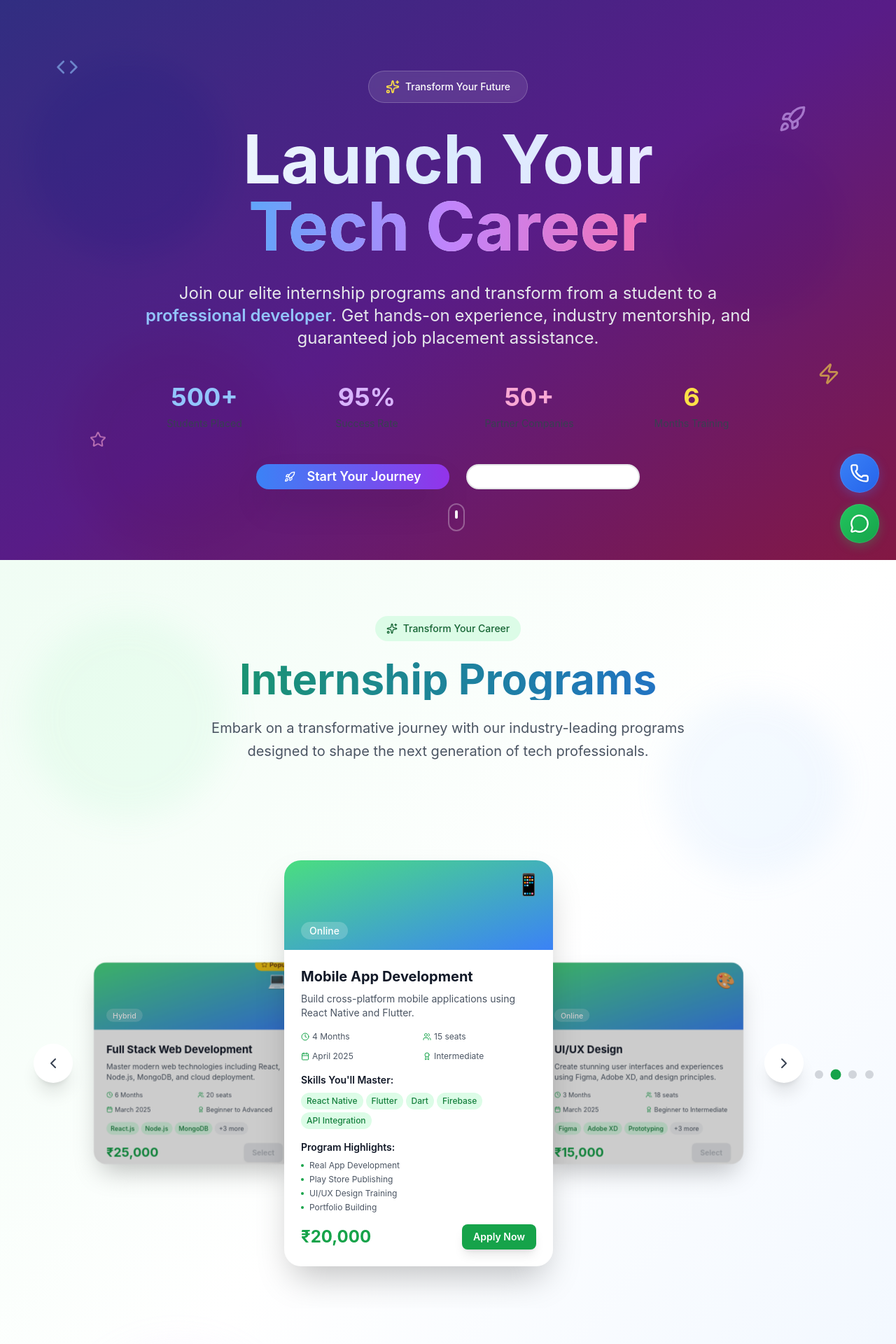
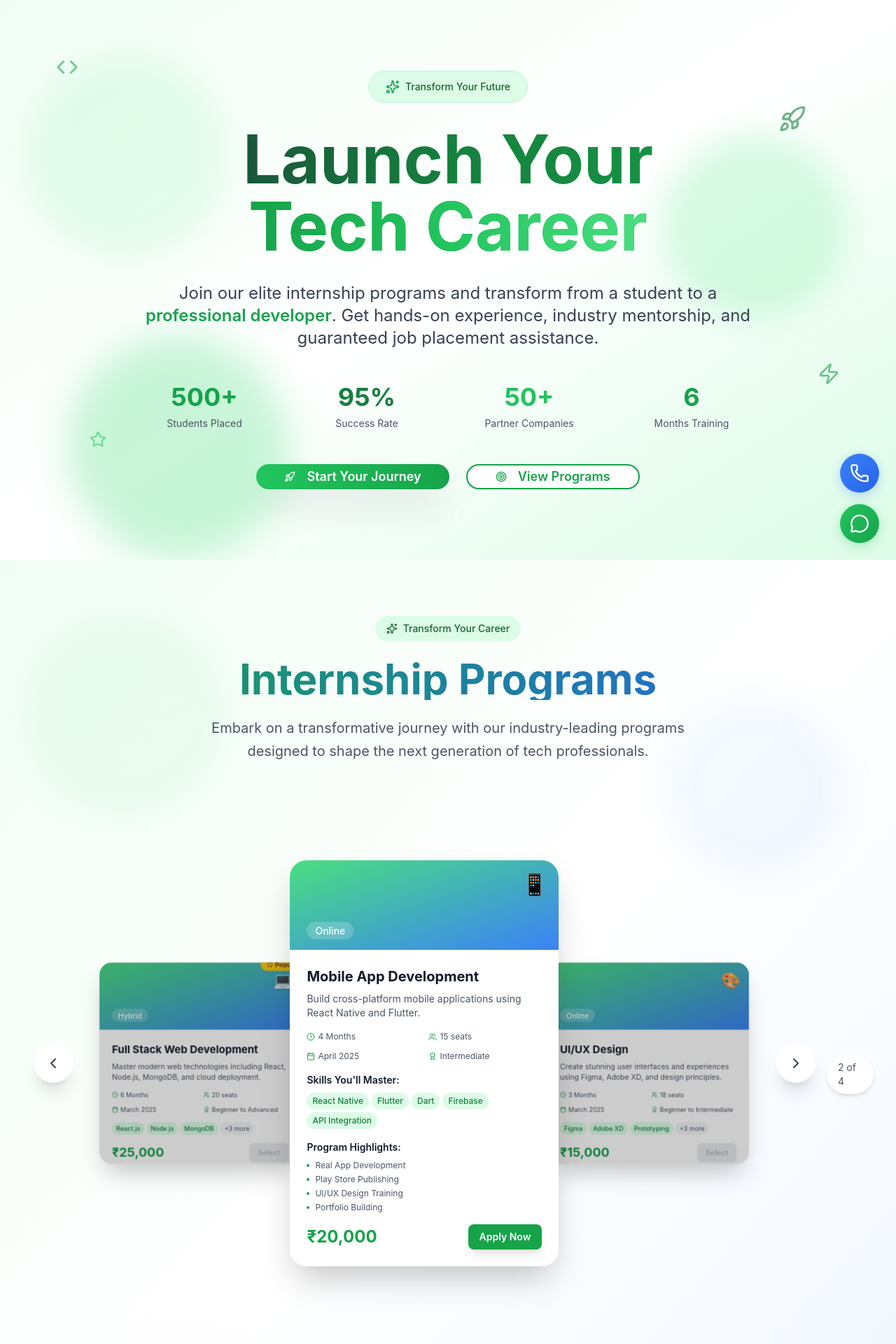
Before and after one commit to kushvardhan/jankiinfotech, a Next.js app: page /internship in a window 1280 px wide. Shown: the top 1920 px of the page at 70% size. Built offline with nearby package versions, Linux system fonts and the light colour scheme.

Commit message:
internship card , dot removed

```diff
--- a/src/app/internship/page.tsx
+++ b/src/app/internship/page.tsx
@@ -34,52 +34,54 @@ export default function InternshipPage() {
   return (
     <div className="min-h-screen bg-gray-50 overflow-x-hidden">
       {/* Hero Section */}
-      <section className="relative min-h-screen bg-gradient-to-br from-indigo-900 via-purple-900 to-pink-900 text-white overflow-hidden">
+      <section className="relative min-h-screen bg-gradient-to-br from-green-50 via-white to-green-100 text-gray-800 overflow-hidden">
         {/* Animated Background Elements */}
         <div className="absolute inset-0">
-          <div className="absolute top-20 left-10 w-72 h-72 bg-blue-400 rounded-full mix-blend-multiply filter blur-xl opacity-20 animate-blob"></div>
-          <div className="absolute top-40 right-10 w-72 h-72 bg-purple-400 rounded-full mix-blend-multiply filter blur-xl opacity-20 animate-blob animation-delay-2000"></div>
-          <div className="absolute -bottom-8 left-20 w-72 h-72 bg-pink-400 rounded-full mix-blend-multiply filter blur-xl opacity-20 animate-blob animation-delay-4000"></div>
+          <div className="absolute top-20 left-10 w-72 h-72 bg-green-200 rounded-full mix-blend-multiply filter blur-xl opacity-30 animate-blob"></div>
+          <div className="absolute top-40 right-10 w-72 h-72 bg-green-300 rounded-full mix-blend-multiply filter blur-xl opacity-30 animate-blob animation-delay-2000"></div>
+          <div className="absolute -bottom-8 left-20 w-72 h-72 bg-green-400 rounded-full mix-blend-multiply filter blur-xl opacity-30 animate-blob animation-delay-4000"></div>
         </div>
 
         {/* Floating Icons */}
         <div className="absolute inset-0 overflow-hidden">
           <div className="absolute top-20 left-20 animate-float">
-            <Code className="h-8 w-8 text-blue-300 opacity-60" />
+            <Code className="h-8 w-8 text-green-600 opacity-60" />
           </div>
           <div className="absolute top-40 right-32 animate-float-delayed">
-            <Rocket className="h-10 w-10 text-purple-300 opacity-60" />
+            <Rocket className="h-10 w-10 text-green-700 opacity-60" />
           </div>
           <div className="absolute bottom-40 left-32 animate-float">
-            <Star className="h-6 w-6 text-pink-300 opacity-60" />
+            <Star className="h-6 w-6 text-green-500 opacity-60" />
           </div>
           <div className="absolute bottom-60 right-20 animate-float-delayed">
-            <Zap className="h-8 w-8 text-yellow-300 opacity-60" />
+            <Zap className="h-8 w-8 text-green-600 opacity-60" />
           </div>
         </div>
 
         <div className="container mx-auto max-w-7xl px-4 sm:px-6 lg:px-8 relative z-10 flex items-center min-h-screen">
           <div className="text-center w-full">
             {/* Badge */}
-            <div className="inline-flex items-center bg-white bg-opacity-10 backdrop-blur-sm border border-white border-opacity-20 rounded-full px-6 py-3 mb-8">
-              <Sparkles className="h-5 w-5 mr-2 text-yellow-300" />
-              <span className="text-sm font-medium">Transform Your Future</span>
+            <div className="inline-flex items-center bg-green-100 border border-green-200 rounded-full px-6 py-3 mb-8">
+              <Sparkles className="h-5 w-5 mr-2 text-green-600" />
+              <span className="text-sm font-medium text-green-800">
+                Transform Your Future
+              </span>
             </div>
 
             {/* Main Heading */}
-            <h1 className="text-6xl md:text-8xl font-bold mb-8 bg-gradient-to-r from-white via-blue-100 to-purple-100 bg-clip-text text-transparent">
+            <h1 className="text-6xl md:text-8xl font-bold mb-8 bg-gradient-to-r from-gray-800 via-green-700 to-green-600 bg-clip-text text-transparent">
               Launch Your
               <br />
-              <span className="bg-gradient-to-r from-blue-400 via-purple-400 to-pink-400 bg-clip-text text-transparent">
+              <span className="bg-gradient-to-r from-green-600 via-green-500 to-green-400 bg-clip-text text-transparent">
                 Tech Career
               </span>
             </h1>
 
             {/* Subtitle */}
-            <p className="text-xl md:text-2xl mb-12 max-w-4xl mx-auto text-gray-200 leading-relaxed">
+            <p className="text-xl md:text-2xl mb-12 max-w-4xl mx-auto text-gray-700 leading-relaxed">
               Join our elite internship programs and transform from a student to
               a
-              <span className="text-blue-300 font-semibold">
+              <span className="text-green-600 font-semibold">
                 {" "}
                 professional developer
               </span>
@@ -90,40 +92,40 @@ export default function InternshipPage() {
             {/* Stats */}
             <div className="grid grid-cols-2 md:grid-cols-4 gap-8 mb-12 max-w-4xl mx-auto">
               <div className="text-center">
-                <div className="text-3xl md:text-4xl font-bold text-blue-300 mb-2">
+                <div className="text-3xl md:text-4xl font-bold text-green-600 mb-2">
                   500+
                 </div>
-                <div className="text-sm text-gray-300">Students Placed</div>
+                <div className="text-sm text-gray-600">Students Placed</div>
               </div>
               <div className="text-center">
-                <div className="text-3xl md:text-4xl font-bold text-purple-300 mb-2">
+                <div className="text-3xl md:text-4xl font-bold text-green-700 mb-2">
                   95%
                 </div>
-                <div className="text-sm text-gray-300">Success Rate</div>
+                <div className="text-sm text-gray-600">Success Rate</div>
               </div>
               <div className="text-center">
-                <div className="text-3xl md:text-4xl font-bold text-pink-300 mb-2">
+                <div className="text-3xl md:text-4xl font-bold text-green-500 mb-2">
                   50+
                 </div>
-                <div className="text-sm text-gray-300">Partner Companies</div>
+                <div className="text-sm text-gray-600">Partner Companies</div>
               </div>
               <div className="text-center">
-                <div className="text-3xl md:text-4xl font-bold text-yellow-300 mb-2">
+                <div className="text-3xl md:text-4xl font-bold text-green-600 mb-2">
                   6
                 </div>
-                <div className="text-sm text-gray-300">Months Training</div>
+                <div className="text-sm text-gray-600">Months Training</div>
               </div>
             </div>
 
             {/* CTA Buttons */}
             <div className="flex flex-col sm:flex-row gap-6 justify-center">
-              <Button className="bg-gradient-to-r from-blue-500 to-purple-600 hover:from-blue-600 hover:to-purple-700 text-white px-10 py-4 text-lg font-semibold rounded-full shadow-2xl hover:shadow-blue-500/25 transition-all duration-300 hover:scale-105">
+              <Button className="bg-gradient-to-r from-green-500 to-green-600 hover:from-green-600 hover:to-green-700 text-white px-10 py-4 text-lg font-semibold rounded-full shadow-2xl hover:shadow-green-500/25 transition-all duration-300 hover:scale-105">
                 <Rocket className="h-5 w-5 mr-2" />
                 Start Your Journey
               </Button>
               <Button
                 variant="outline"
-                className="border-2 border-white border-opacity-30 text-white hover:bg-white hover:text-purple-900 px-10 py-4 text-lg font-semibold rounded-full backdrop-blur-sm transition-all duration-300 hover:scale-105"
+                className="border-2 border-green-600 text-green-600 hover:bg-green-600 hover:text-white px-10 py-4 text-lg font-semibold rounded-full transition-all duration-300 hover:scale-105"
               >
                 <Target className="h-5 w-5 mr-2" />
                 View Programs
@@ -205,7 +207,7 @@ export default function InternshipPage() {
       </section>
 
       {/* CTA Section */}
-      <section className="relative py-32 bg-gradient-to-br from-gray-900 via-blue-900 to-purple-900 text-white overflow-hidden">
+      <section className="relative py-32 bg-gradient-to-br from-green-600 via-green-700 to-green-800 text-white overflow-hidden">
         {/* Background Pattern */}
         <div className="absolute inset-0 opacity-10">
           <div
@@ -219,14 +221,14 @@ export default function InternshipPage() {
 
         {/* Floating Elements */}
         <div className="absolute inset-0">
-          <div className="absolute top-20 left-20 w-32 h-32 bg-blue-500 rounded-full mix-blend-multiply filter blur-xl opacity-20 animate-pulse"></div>
-          <div className="absolute bottom-20 right-20 w-40 h-40 bg-purple-500 rounded-full mix-blend-multiply filter blur-xl opacity-20 animate-pulse animation-delay-2000"></div>
+          <div className="absolute top-20 left-20 w-32 h-32 bg-green-400 rounded-full mix-blend-multiply filter blur-xl opacity-20 animate-pulse"></div>
+          <div className="absolute bottom-20 right-20 w-40 h-40 bg-green-300 rounded-full mix-blend-multiply filter blur-xl opacity-20 animate-pulse animation-delay-2000"></div>
         </div>
 
         <div className="container mx-auto max-w-7xl px-4 sm:px-6 lg:px-8 relative z-10">
           <div className="text-center">
             {/* Badge */}
-            <div className="inline-flex items-center bg-gradient-to-r from-blue-500 to-purple-600 rounded-full px-6 py-3 mb-8">
+            <div className="inline-flex items-center bg-gradient-to-r from-green-500 to-green-600 rounded-full px-6 py-3 mb-8">
               <TrendingUp className="h-5 w-5 mr-2" />
               <span className="text-sm font-semibold">
                 Your Success Story Starts Here
@@ -235,7 +237,7 @@ export default function InternshipPage() {
 
             {/* Main Heading */}
             <h2 className="text-5xl md:text-7xl font-bold mb-8">
-              <span className="bg-gradient-to-r from-blue-400 via-purple-400 to-pink-400 bg-clip-text text-transparent">
+              <span className="bg-gradient-to-r from-green-300 via-green-200 to-white bg-clip-text text-transparent">
                 Ready to Dominate
               </span>
               <br />
@@ -245,13 +247,13 @@ export default function InternshipPage() {
             {/* Subtitle */}
             <p className="text-xl md:text-2xl mb-12 max-w-4xl mx-auto text-gray-200 leading-relaxed">
               Join the elite circle of
-              <span className="text-blue-300 font-bold">
+              <span className="text-green-300 font-bold">
                 {" "}
                 500+ successful developers
               </span>{" "}
               who transformed their careers through our revolutionary internship
               programs.
-              <span className="text-purple-300 font-bold">
+              <span className="text-green-200 font-bold">
                 {" "}
                 Your dream job is just 6 months away!
               </span>
@@ -260,19 +262,19 @@ export default function InternshipPage() {
             {/* Success Metrics */}
             <div className="grid grid-cols-1 md:grid-cols-3 gap-8 mb-16 max-w-4xl mx-auto">
               <div className="bg-white bg-opacity-10 backdrop-blur-sm rounded-2xl p-6 border border-white border-opacity-20">
-                <div className="text-4xl font-bold text-blue-300 mb-2">
+                <div className="text-4xl font-bold text-green-300 mb-2">
                   ₹8.5L
                 </div>
                 <div className="text-sm text-gray-300">Average Package</div>
               </div>
               <div className="bg-white bg-opacity-10 backdrop-blur-sm rounded-2xl p-6 border border-white border-opacity-20">
-                <div className="text-4xl font-bold text-purple-300 mb-2">
+                <div className="text-4xl font-bold text-green-200 mb-2">
                   100%
                 </div>
                 <div className="text-sm text-gray-300">Placement Guarantee</div>
               </div>
               <div className="bg-white bg-opacity-10 backdrop-blur-sm rounded-2xl p-6 border border-white border-opacity-20">
-                <div className="text-4xl font-bold text-pink-300 mb-2">
+                <div className="text-4xl font-bold text-green-400 mb-2">
                   30 Days
                 </div>
                 <div className="text-sm text-gray-300">Job Guarantee</div>
@@ -281,14 +283,14 @@ export default function InternshipPage() {
 
             {/* CTA Buttons */}
             <div className="flex flex-col sm:flex-row gap-6 justify-center">
-              <Button className="bg-gradient-to-r from-blue-500 via-purple-500 to-pink-500 hover:from-blue-600 hover:via-purple-600 hover:to-pink-600 text-white px-12 py-5 text-xl font-bold rounded-full shadow-2xl hover:shadow-purple-500/25 transition-all duration-300 hover:scale-110 transform">
+              <Button className="bg-gradient-to-r from-green-500 via-green-600 to-green-700 hover:from-green-600 hover:via-green-700 hover:to-green-800 text-white px-12 py-5 text-xl font-bold rounded-full shadow-2xl hover:shadow-green-500/25 transition-all duration-300 hover:scale-110 transform">
                 <Rocket className="h-6 w-6 mr-3" />
                 Secure Your Spot Now
               </Button>
               <Link href="/contact">
                 <Button
                   variant="outline"
-                  className="border-2 border-white border-opacity-50 text-white hover:bg-white hover:text-purple-900 px-12 py-5 text-xl font-bold rounded-full backdrop-blur-sm transition-all duration-300 hover:scale-110 transform"
+                  className="border-2 border-white border-opacity-50 text-white hover:bg-white hover:text-green-800 px-12 py-5 text-xl font-bold rounded-full backdrop-blur-sm transition-all duration-300 hover:scale-110 transform"
                 >
                   <Star className="h-6 w-6 mr-3" />
                   Get Free Consultation
--- a/src/components/InternshipProgramsSection.tsx
+++ b/src/components/InternshipProgramsSection.tsx
@@ -194,8 +194,8 @@ export default function InternshipProgramsSection() {
         </div>
 
         {/* 3D Carousel */}
-        <div className="relative h-[700px] flex items-center justify-center">
-          <div className="relative w-full max-w-7xl h-full overflow-hidden">
+        <div className="relative h-[600px] md:h-[700px] flex items-center justify-center">
+          <div className="relative w-full max-w-7xl h-full overflow-visible">
             <div className="flex items-center justify-center h-full perspective-1000">
               {internshipPrograms.map((program, index) => {
                 const position = getCardPosition(index);
@@ -211,11 +211,11 @@ export default function InternshipProgramsSection() {
                       isHidden ? "opacity-0 pointer-events-none" : "opacity-100"
                     } ${
                       isCenter
-                        ? "z-30 scale-100"
+                        ? "z-30 scale-100 translate-x-0"
                         : isLeft
-                        ? "z-20 scale-75 -translate-x-80"
+                        ? "z-20 scale-75 -translate-x-64 md:-translate-x-80"
                         : isRight
-                        ? "z-20 scale-75 translate-x-80"
+                        ? "z-20 scale-75 translate-x-64 md:translate-x-80"
                         : "z-10 scale-50"
                     }`}
                     style={{
@@ -224,9 +224,9 @@ export default function InternshipProgramsSection() {
                     }}
                   >
                     <div
-                      className={`w-96 bg-white rounded-3xl shadow-2xl overflow-hidden transform transition-all duration-500 ${
-                        isCenter ? "hover:scale-105 h-auto" : "h-96"
-                      } ${isCenter ? "max-h-none" : "max-h-96"}`}
+                      className={`w-80 md:w-96 bg-white rounded-3xl shadow-2xl overflow-hidden transform transition-all duration-500 ${
+                        isCenter ? "hover:scale-105 h-auto" : "h-80 md:h-96"
+                      } ${isCenter ? "max-h-none" : "max-h-80 md:max-h-96"}`}
                     >
                       {/* Card Header */}
                       <div className="relative h-32 bg-gradient-to-br from-green-400 to-blue-500 p-6">
@@ -390,19 +390,11 @@ export default function InternshipProgramsSection() {
             </button>
           </div>
 
-          {/* Dots Indicator */}
-          <div className="flex justify-center mt-8 space-x-3">
-            {internshipPrograms.map((_, index) => (
-              <button
-                key={index}
-                onClick={() => !isAnimating && setCurrentIndex(index)}
-                className={`w-3 h-3 rounded-full transition-all duration-300 ${
-                  index === currentIndex
-                    ? "bg-green-600 scale-125"
-                    : "bg-gray-300 hover:bg-gray-400"
-                }`}
-              />
-            ))}
+          {/* Progress Indicator */}
+          <div className="flex justify-center mt-8">
+            <div className="text-sm text-gray-600 bg-white px-4 py-2 rounded-full shadow-md">
+              {currentIndex + 1} of {internshipPrograms.length}
+            </div>
           </div>
         </div>
 
```
